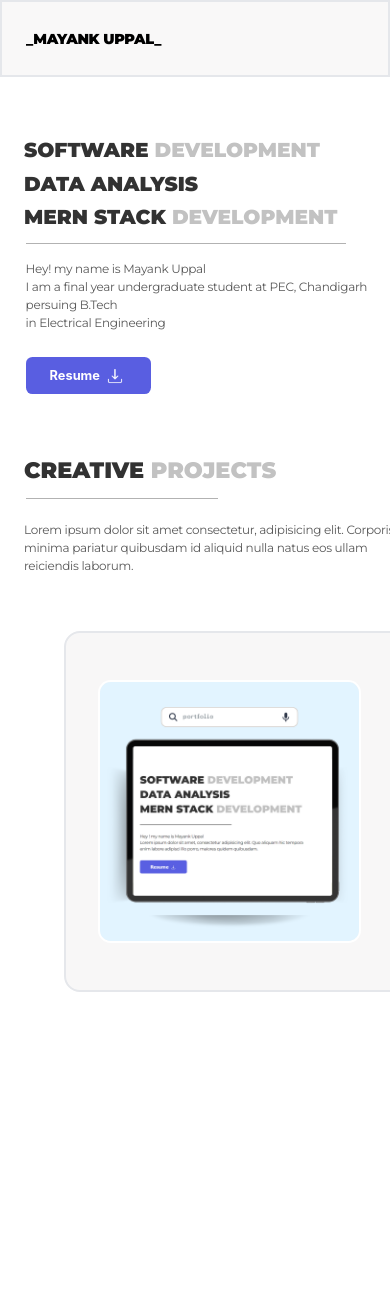
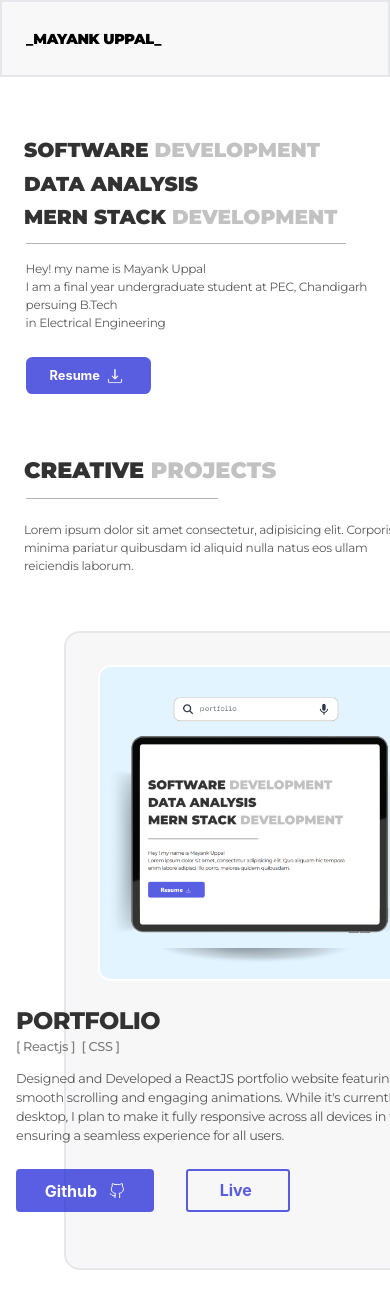
Before and after one commit to kshitijjj/Portfolio_v_1.1, a React (Create React App) app: page / in a window 390 px wide. Shown: the top 1308 px of the page. Before the commit the page ends 1008 px from the top, so only its background shows below. Built offline with nearby package versions, Linux system fonts and the light colour scheme.

Commit message:
updated project component

```diff
--- a/src/Components/ProjectCard.jsx
+++ b/src/Components/ProjectCard.jsx
@@ -2,13 +2,13 @@ import React from 'react';
 
 const ProjectCard = (props) => {
     return (
-        <div className='bg-[#EAE7E7] bg-opacity-35 md:p-6 p-8 w-[45rem] rounded-[1rem] ml-[4rem] border-2'>
+        <div className='bg-[#EAE7E7] bg-opacity-35 md:p-6 p-8 w-[24rem] md:w-[45rem] rounded-[1rem] ml-[4rem] border-2 mb-[5rem]'>
 
             {/* Inner object div */}
-            <div className='flex  justify-center items-center'>
+            <div className='flex flex-col md:flex-row justify-center items-center'>
 
                 {/* Image */}
-                <div className='bg-white rounded-[1.6rem] justify-center items-center w-[25rem] '>
+                <div className='bg-white rounded-[1.6rem] justify-center items-center md:w-[25rem]'>
                     <img className='rounded-[0.8rem] border-2 border-white' src={props.mainimg} alt="" srcset="" />
                 </div>
 
```
